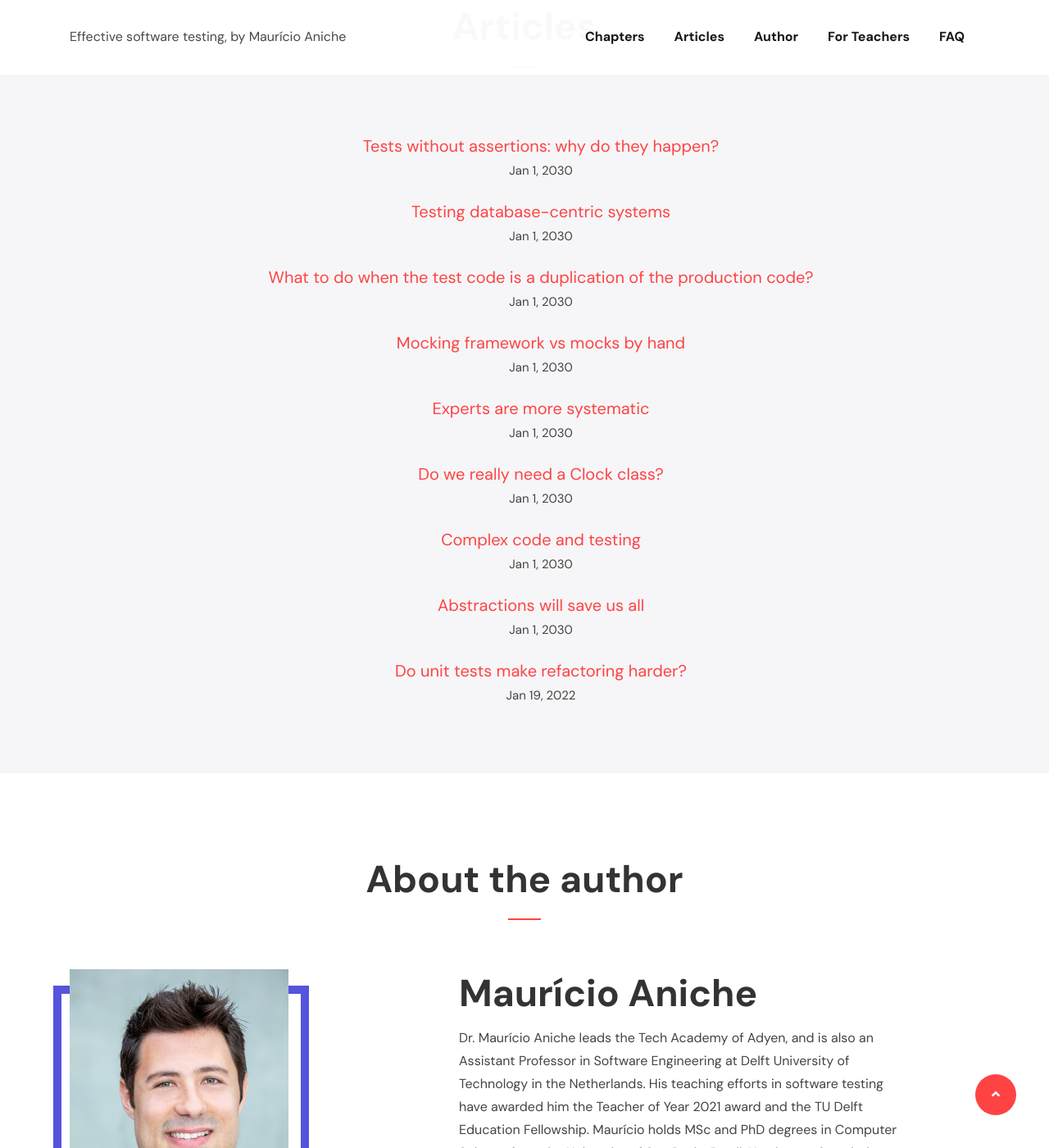
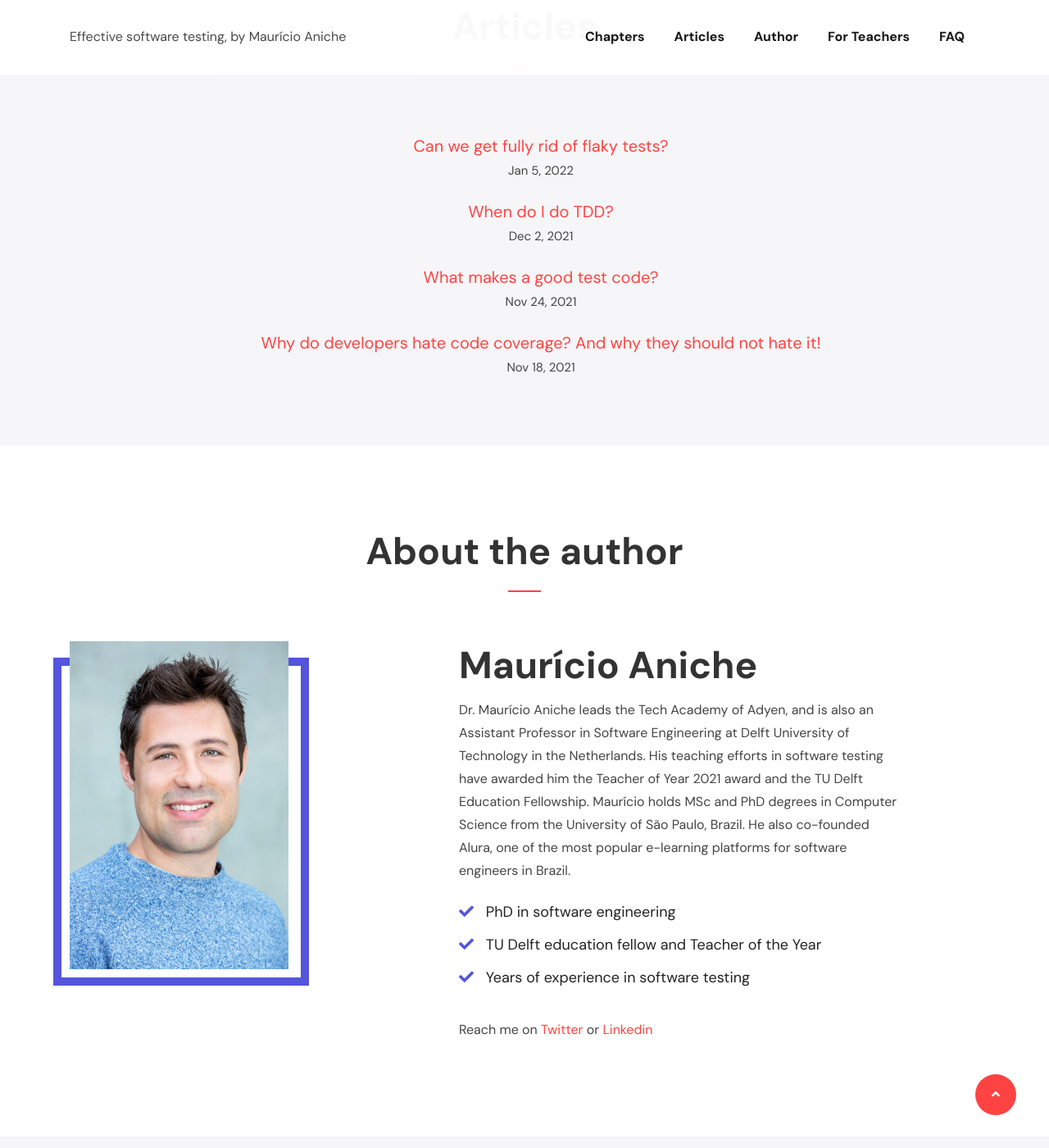
Before and after one commit to effective-software-testing/website, a Jekyll site: the page built from index.html, in a window 1280 px wide and 1400 px high, scrolled down 2700 px. Shown: the whole window at 82% size. Built offline with Jekyll 4.4.1, drawn with Linux system fonts in a browser that asks for light colours; comment, search, counter and statistics services are not loaded.

Commit message:
invert the sign

```diff
--- a/index.html
+++ b/index.html
@@ -191,7 +191,7 @@ title: "Effective Software Testing: A Developer's Guide, by Maurício Aniche"
   {% capture now %}{{'now' | date: '%s' | plus: 0 %}}{% endcapture %}
   {% for post in site.posts %}
     {% capture date %}{{post.date | date: '%s' | plus: 0 %}}{% endcapture %}
-    {% if date >= now %}
+    {% if date <= now %}
     <li class="article-item">
       <time class="article-date" datetime="{{ post.date | date_to_xmlschema }}" itemprop="datePublished">{{ post.date | date: "%b %-d, %Y" }}</time>
       <a href="{{ post.url }}">{{ post.title }}</a>
```
